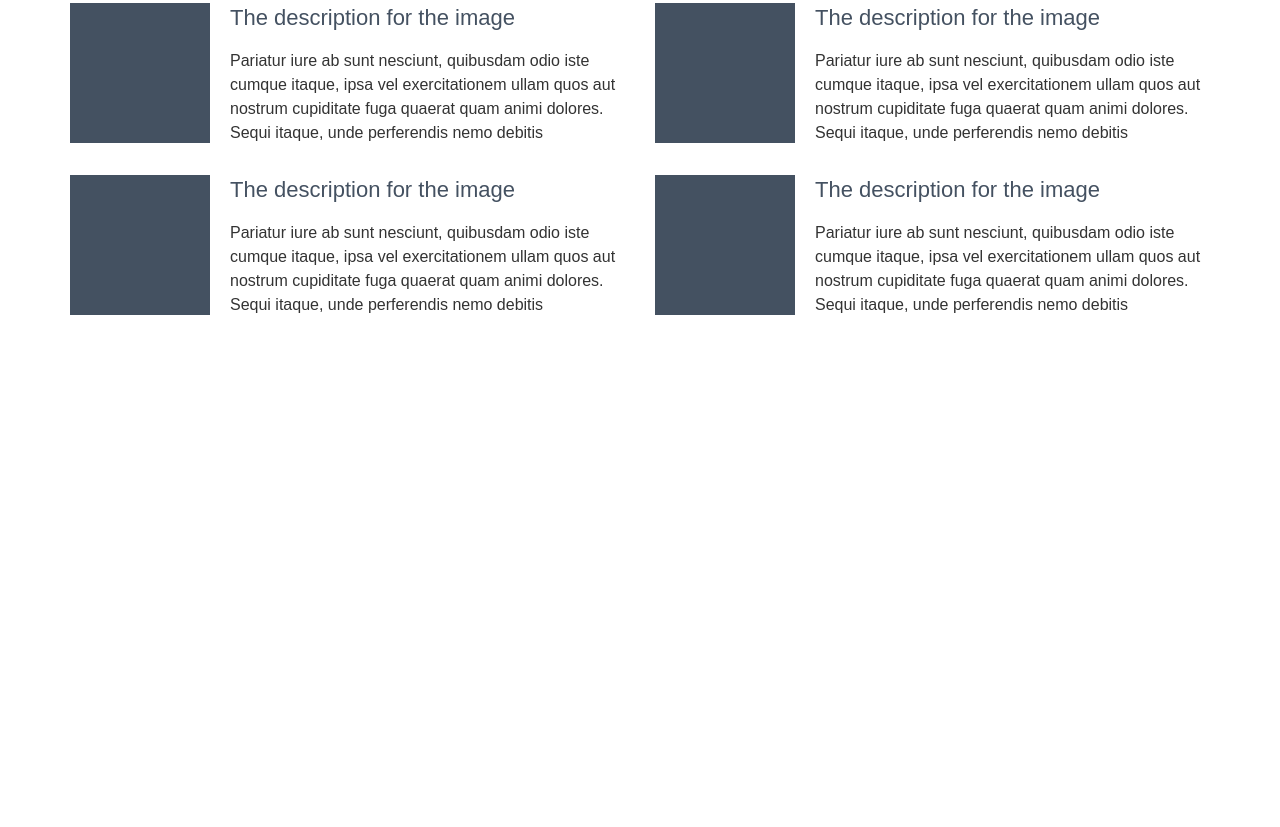
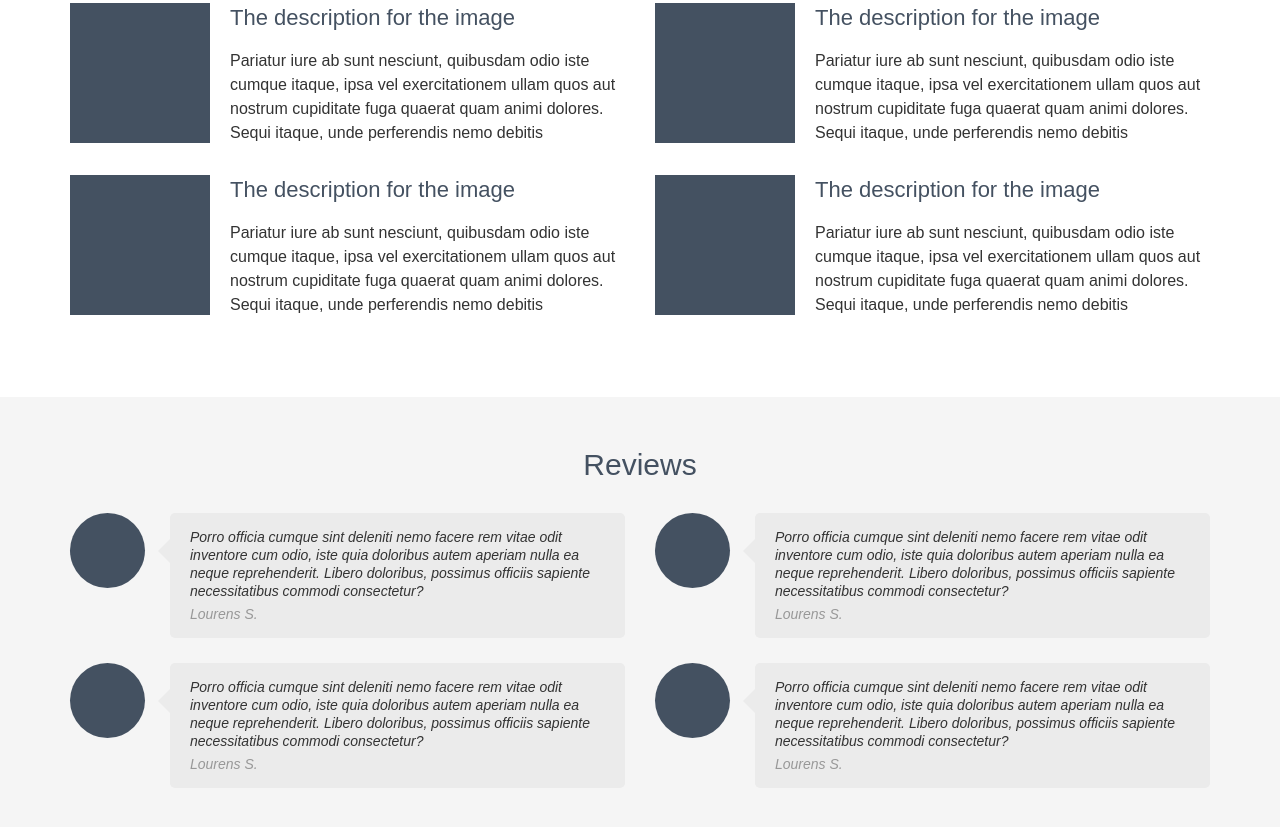
Before and after one commit to nurbol-sarsenbayev/simple-bootstrap-design, a website: page app/index.html in a window 1280 px wide. Shown: the part 1220-2047 px from the top of the page. Before the commit the page ends 1917 px from the top, so only its background shows below. Drawn offline with Linux system fonts and the light colour scheme.

Commit message:
section-reviews

```diff
--- a/app/index.html
+++ b/app/index.html
@@ -32,7 +32,7 @@
 
     <div id="page-wrapper">
 
-		<header class="section section-inverse section-header">
+		<header class="section section-header section-inverse">
 			<div class="container">
 				<div class="row">
 					<div class="col-sm-7">
@@ -70,7 +70,7 @@
 			</div>
 		</section>
 
-		<section class="section section-plusses">
+		<section class="section section-plusses section-gray">
 			<div class="container">
 				<div class="row">
 					<div class="cols-sm-12">
@@ -140,8 +140,52 @@
 			</div>
 		</section>
 
-		<section class="section section-reviews">
+		<section class="section section-reviews section-gray">
+			<div class="container">
+				<div class="row">
+					<div class="col-sm-12">
+						<h2 class="h2 text-center">Reviews</h2>
+					</div>
 
+					<div class="col-sm-6">
+						<ul class="list list-reviews">
+							<li>
+								<div class="img img-blue img-reviews"></div>
+								<div class="list-reviews-content">
+									<p>Porro officia cumque sint deleniti nemo facere rem vitae odit inventore cum odio, iste quia doloribus autem aperiam nulla ea neque reprehenderit. Libero doloribus, possimus officiis sapiente necessitatibus commodi consectetur?</p>
+									<p class="review-author">Lourens S.</p>
+								</div>
+							</li>
+							<li>
+								<div class="img img-blue img-reviews"></div>
+								<div class="list-reviews-content">
+									<p>Porro officia cumque sint deleniti nemo facere rem vitae odit inventore cum odio, iste quia doloribus autem aperiam nulla ea neque reprehenderit. Libero doloribus, possimus officiis sapiente necessitatibus commodi consectetur?</p>
+									<p class="review-author">Lourens S.</p>
+								</div>
+							</li>
+						</ul>
+					</div>
+
+					<div class="col-sm-6">
+						<ul class="list list-reviews">
+							<li>
+								<div class="img img-blue img-reviews"></div>
+								<div class="list-reviews-content">
+									<p>Porro officia cumque sint deleniti nemo facere rem vitae odit inventore cum odio, iste quia doloribus autem aperiam nulla ea neque reprehenderit. Libero doloribus, possimus officiis sapiente necessitatibus commodi consectetur?</p>
+									<p class="review-author">Lourens S.</p>
+								</div>
+							</li>
+							<li>
+								<div class="img img-blue img-reviews"></div>
+								<div class="list-reviews-content">
+									<p>Porro officia cumque sint deleniti nemo facere rem vitae odit inventore cum odio, iste quia doloribus autem aperiam nulla ea neque reprehenderit. Libero doloribus, possimus officiis sapiente necessitatibus commodi consectetur?</p>
+									<p class="review-author">Lourens S.</p>
+								</div>
+							</li>
+						</ul>
+					</div>
+				</div>
+			</div>
 		</section>
 
 		<section class="section section-prices">
--- a/app/sass/main.scss
+++ b/app/sass/main.scss
@@ -32,7 +32,7 @@ body {
 		color: #fff;
 	}
 
-	&-plusses {
+	&-gray {
 		background-color: #f5f5f5;
 	}
 }
@@ -101,6 +101,41 @@ body {
 			margin-bottom: 30px;
 		}
 	}
+
+	&-reviews {
+		li {
+			display: flex;
+			margin-bottom: 25px;
+
+			p {
+				font-size: 14px;
+				line-height: 18px;
+				font-style: italic;
+				margin: 0;
+
+				&.review-author {
+					margin-top: 5px;
+					color: #989898;
+				}
+			}
+		}
+
+		&-content {
+			background-color: #ebebeb;
+			padding: 15px 20px;
+			border-radius: 5px;
+			position: relative;
+
+			&::before {
+				content: '';
+				position: absolute;
+				top: 25.5px;
+				left: -24px;
+				border: 12px solid transparent;
+				border-right-color: #ebebeb;
+			}
+		}
+	}
 }
 
 
@@ -130,6 +165,15 @@ body {
 		float: left;
 		margin-right: 20px;
 	}
+
+	&-reviews {
+		width: 75px;
+		height: 75px;
+		border-radius: 50%;
+		flex-grow: 0;
+		flex-shrink: 0;
+		margin-right: 25px;
+	}
 }
 
 
```
Also changed, not shown: app/css/main.min.css.
